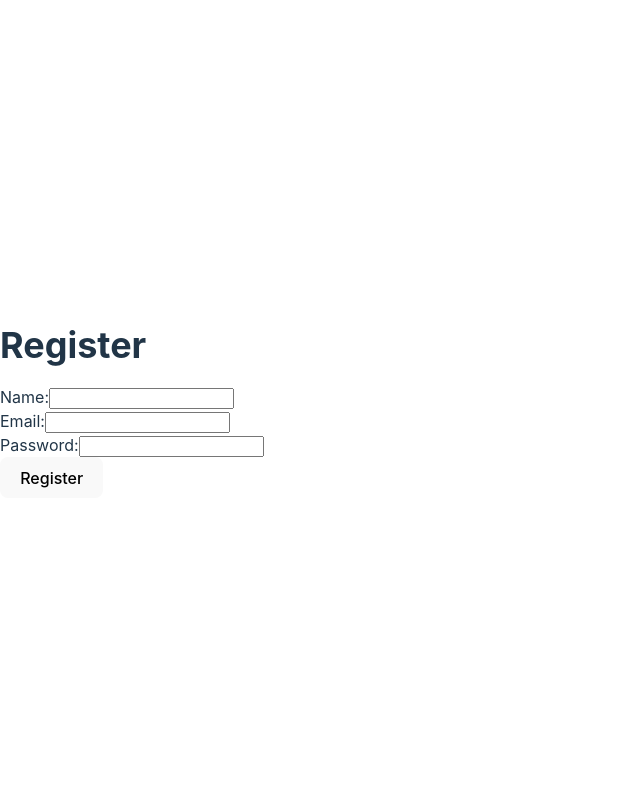
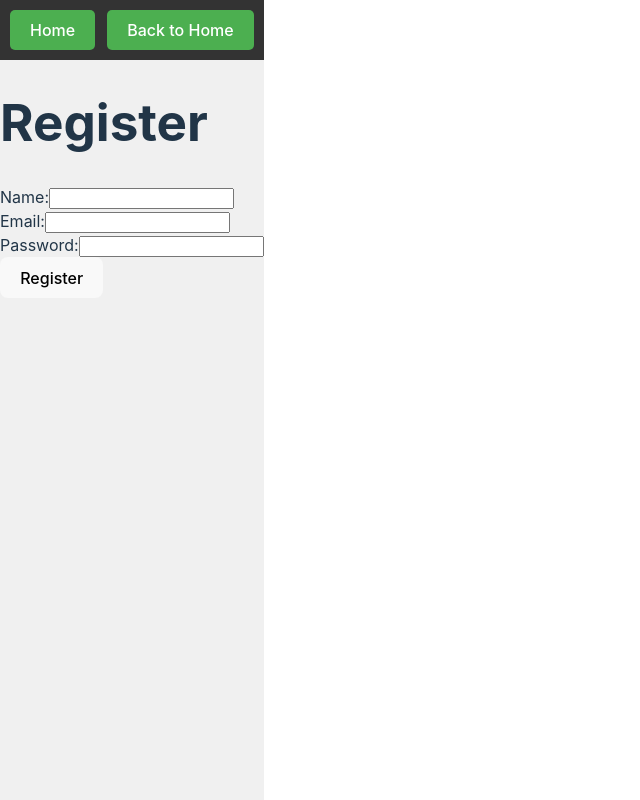
Before and after one commit to MORISON-K/AITS, a React (Vite) app in the folder client/aits_frontend/: page /login in a window 1280 px wide. Both pictures are taken after a click on the button "Register". Shown: the whole page, without its empty margins (0-640 px from the left). Built offline with nearby package versions, Linux system fonts and the light colour scheme; the HTML template or start-up script is replaced by a standard one.

Commit message:
Update App.jsx

```diff
--- a/client/aits_frontend/src/App.jsx
+++ b/client/aits_frontend/src/App.jsx
@@ -11,12 +11,25 @@ function App() {
   };
 
   return (
+    <div className="app-container">
+      <nav className="nav-bar">
+        <button className="nav-button" onClick={() => handlePageChange('welcome')}>
+          Home
+        </button>
+        {currentPage !== 'welcome' && (
+          <button className="nav-button" onClick={() => handlePageChange('welcome')}>
+            Back to Home
+          </button>
+ )}
+ </nav>
+ {currentPage === 'welcome' ? (
    <div className="welcome-page">
-      {currentPage === 'welcome' ? (
-        <div>
      <h1>Welcome to Academic Issue Tracking System</h1>
      <div className="button-container">
-            <button className="register-button" onClick={() => handlePageChange('register')}>
+       <button
+         className="register-button"
+         onClick={() => handlePageChange('register')}
+       >
          Register
        </button>
        <button className="login-button" onClick={() => handlePageChange('login')}>
@@ -25,9 +38,9 @@ function App() {
      </div>
    </div>
  ) : currentPage === 'login' ? (
-        <Login />
+   <Login handlePageChange={handlePageChange} />
  ) : (
-        <Register />
+   <Register handlePageChange={handlePageChange} />
  )}
 </div>
 );
```
Lines whose indentation alone changed are shown as unchanged.
